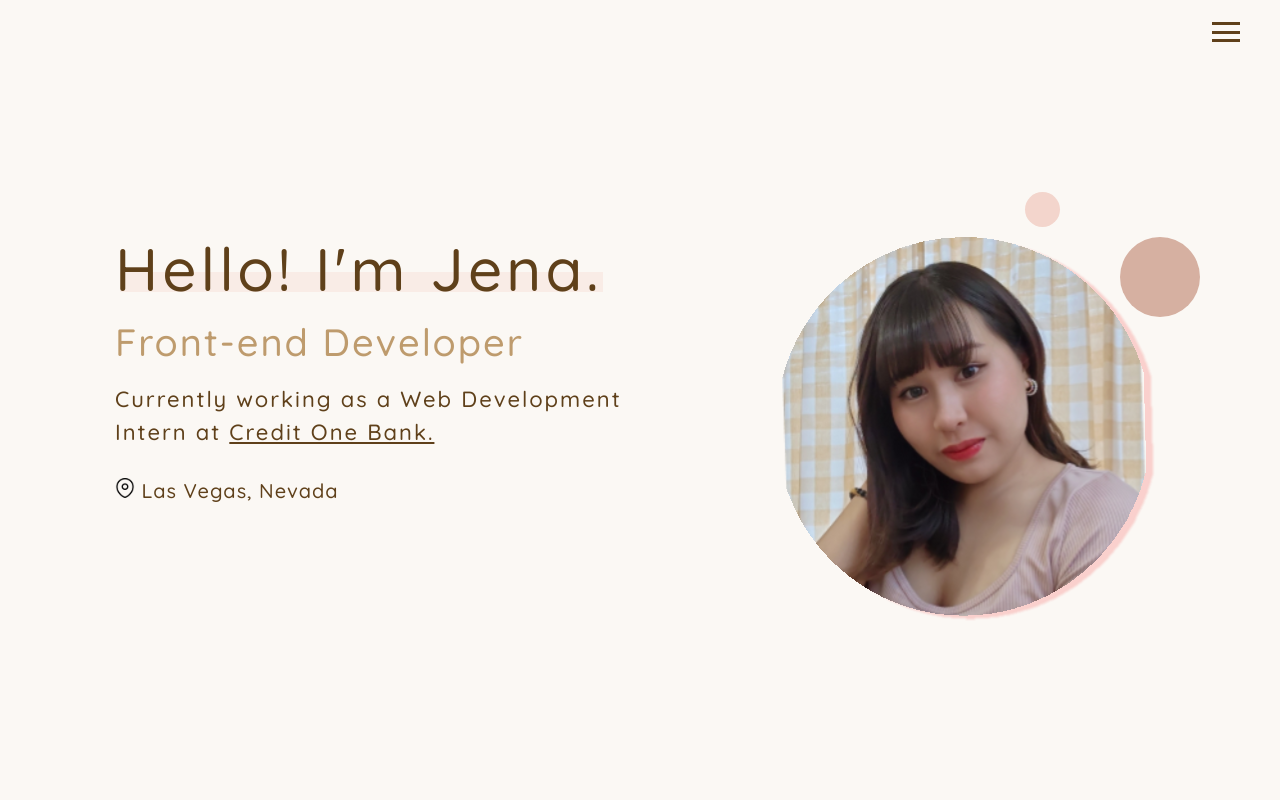
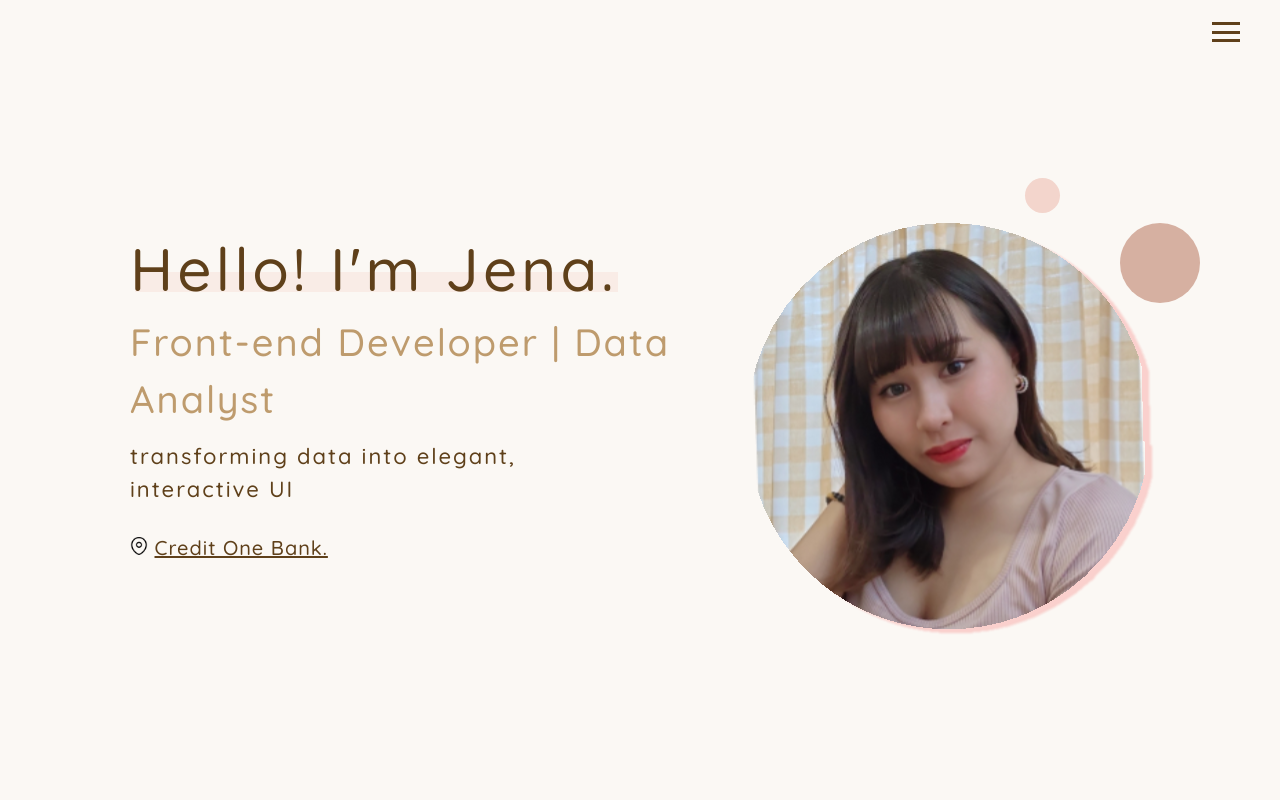
Before and after one commit to jenawen/me, a React (Vite) app: page / in a window 1280 px wide. Shown: the top 800 px of the page. Built offline with nearby package versions, Linux system fonts and the light colour scheme.

Commit message:
landing page

```diff
--- a/src/components/Landing/DesktopLanding/index.css
+++ b/src/components/Landing/DesktopLanding/index.css
@@ -61,7 +61,7 @@
 }
 
 .landing-photo {
-  margin-top: -220px;
+  margin-top: -300px;
   animation: grow 1.6s;
   -moz-animation: grow 1.6s;
   -webkit-animation: grow 1.6s;
@@ -95,7 +95,7 @@ img {
 .landing-text {
   margin-top: -130px;
   height: 40vh;
-  padding: 25px;
+  padding: 22px 40px 22px;
   display: flex;
   flex-direction: column;
   flex-wrap: wrap;
@@ -121,7 +121,7 @@ img {
 }
 
 .landing-title {
-  font-size: 70px;
+  font-size: 60px;
   font-family: Quicksand;
   letter-spacing: 4px;
   color: #5f401a;
@@ -145,7 +145,7 @@ img {
   background-color: rgba(243, 213, 204, 0.5);
 
   opacity: 70%;
-  height: 24px;
+  height: 22px;
   left: 6px;
   bottom: 25px;
   width: 99%;
@@ -164,7 +164,7 @@ img {
 }
 
 #landing-job {
-  font-size: 40px;
+  font-size: 32px;
   letter-spacing: 2px;
   color: #be9b6d;
   @media screen and (max-width: 1366px) {
@@ -176,8 +176,8 @@ img {
 }
 
 #landing-work {
-  font-size: 24px;
-  width: 70%;
+  font-size: 20px;
+  width: 100%;
   letter-spacing: 2px;
   padding: 12px 0px;
   @media screen and (max-width: 1366px) {
@@ -190,7 +190,7 @@ img {
 }
 
 #landing-loc {
-  font-size: 22px;
+  font-size: 18px;
   letter-spacing: 1px;
   padding: 15px 0px;
   @media screen and (max-width: 1366px) {
@@ -203,7 +203,7 @@ img {
 }
 
 #loc {
-  width: 20px;
+  width: 18px;
   @media screen and (max-width: 480px) {
     width: 15px;
   }
--- a/src/components/Landing/DesktopLanding/index.tsx
+++ b/src/components/Landing/DesktopLanding/index.tsx
@@ -7,18 +7,18 @@ const Landing = () => {
     <div className="landing-parent">
       <div className="landing-text">
         <div className="landing-title">Hello! I'm Jena.</div>
-        <div id="landing-job">Front-end Developer</div>
+        <div id="landing-job">Front-end Developer | Data Analyst</div>
         <div id="landing-work">
-          Currently working as a Web Development Intern at{" "}
+          transforming data into elegant, interactive UI
+        </div>
+        <div id="landing-loc">
+          <img id="loc" src={loc} />{" "}
           <a
             style={{ textDecoration: "underline", color: "#5F401A" }}
             href="https://www.creditonebank.com/"
           >
             Credit One Bank.
           </a>
-        </div>
-        <div id="landing-loc">
-          <img id="loc" src={loc} /> Las Vegas, Nevada
         </div>
       </div>
       <div className="landing-photo">
```
